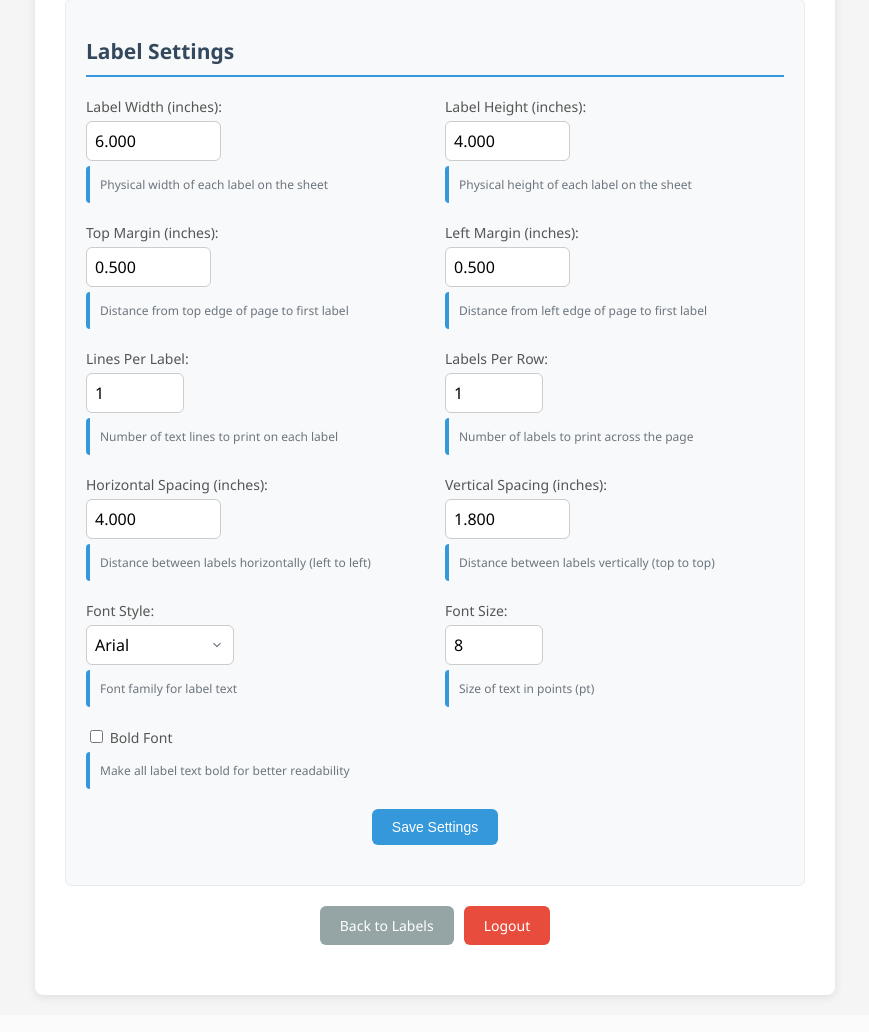
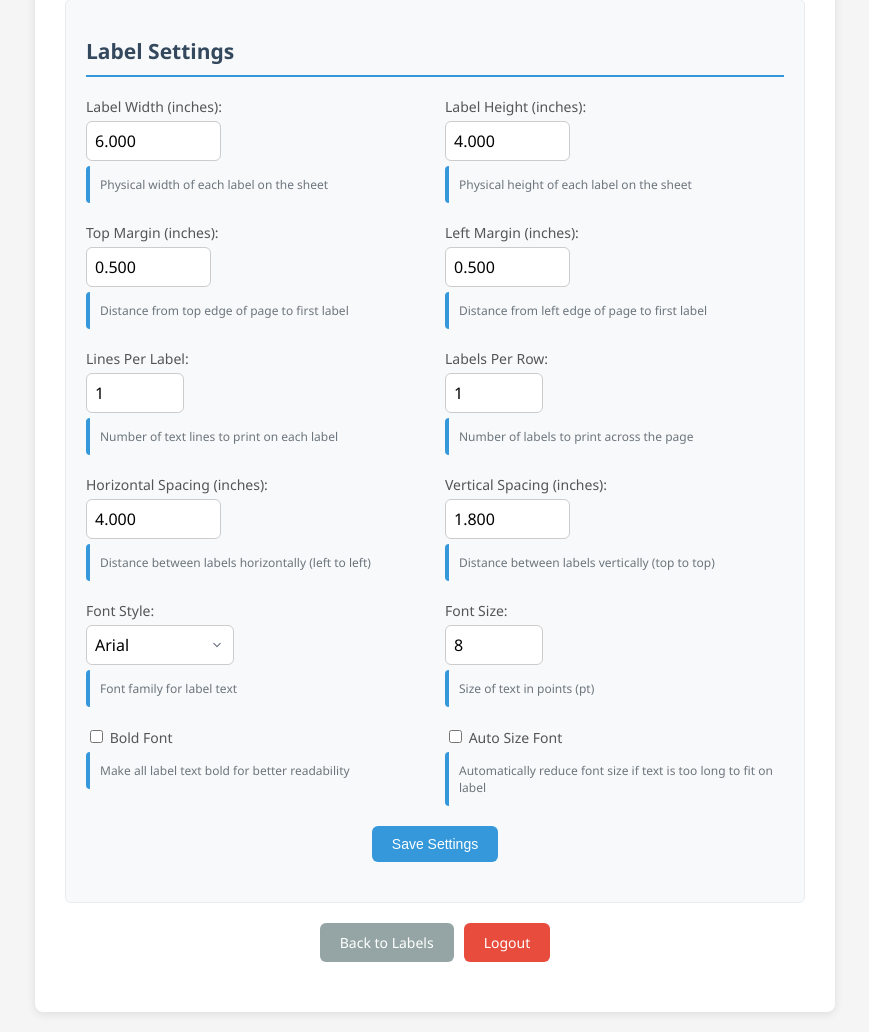
Before and after one commit to KasaCompaniesIT/pyKasaWireLabel, a Flask app: template templates/settings.html in a window 1280 px wide. Shown: the part 388-1420 px from the top of the page, without its empty margins (205-1074 px from the left). Before the commit the page ends 1388 px from the top, so only its background shows below. Run offline with Flask 3, Linux system fonts and the light colour scheme; the template is opened without the code that fills it, so the values that code supplies are empty.

Commit message:
forgot to add settings

```diff
--- a/templates/settings.html
+++ b/templates/settings.html
@@ -141,6 +141,7 @@
                     </div>
                 </div>
 
+                <div class="form-row">
                     <div class="form-group">
                         <label for="font_bold">
                             <input type="checkbox" name="font_bold" id="font_bold" {{ 'checked' if settings and settings.font_bold else '' }}>
@@ -149,6 +150,14 @@
                         <div class="help-text">Make all label text bold for better readability</div>
                     </div>
 
+                    <div class="form-group">
+                        <label for="auto_size_font">
+                            <input type="checkbox" name="auto_size_font" id="auto_size_font" {{ 'checked' if settings and settings.auto_size_font else '' }}>
+                            Auto Size Font
+                        </label>
+                        <div class="help-text">Automatically reduce font size if text is too long to fit on label</div>
+                    </div>
+                </div>
                 <div class="button-group">
                     <button type="submit" class="btn-primary">Save Settings</button>
                 </div>
@@ -196,6 +205,7 @@
                     document.getElementById('font_name').value = settings.font_name;
                     document.getElementById('font_size').value = settings.font_size;
                     document.getElementById('font_bold').checked = settings.font_bold;
+                    document.getElementById('auto_size_font').checked = settings.auto_size_font || false;
 
                     alert('Profile "' + profileName + '" loaded successfully!');
                 } else {
@@ -225,7 +235,9 @@
                 label_spacing_vertical_inches: parseFloat(document.getElementById('vertical_spacing').value),
                 font_name: document.getElementById('font_name').value,
                 font_size: parseInt(document.getElementById('font_size').value),
-                font_bold: document.getElementById('font_bold').checked
+                font_bold: document.getElementById('font_bold').checked,
+                auto_size_font: document.getElementById('auto_size_font').checked,
+                show_border: false  // Default to false since this field isn't in the form
             };
 
             // Send request to save profile
```
Lines whose indentation alone changed are shown as unchanged.
